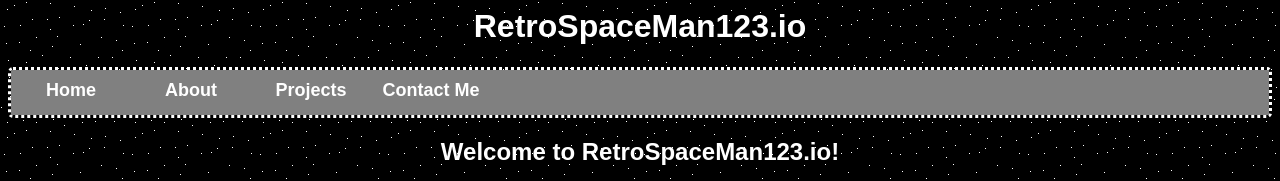
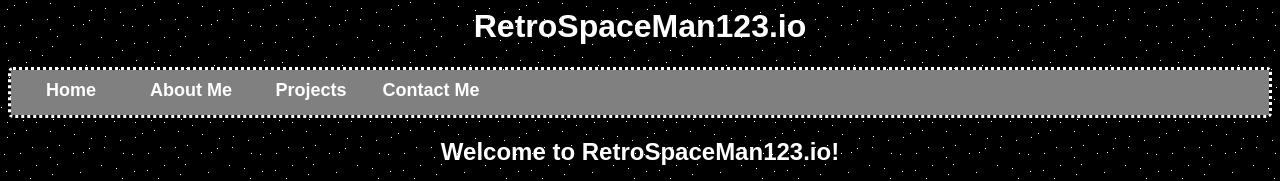
Before and after one commit to RetroSpaceMan123/retrospaceman123.github.io, a React (Vite) app in the folder retrospaceman.github.io/: page / in a window 1280 px wide. Shown: the part 153-334 px from the top of the page. Built offline with nearby package versions, Linux system fonts and the light colour scheme.

Commit message:
Update NavBar link text and Add Success component

```diff
--- a/retrospaceman.github.io/src/components/NavBar.tsx
+++ b/retrospaceman.github.io/src/components/NavBar.tsx
@@ -6,7 +6,7 @@ function NavBar() {
     <nav>
         <ul>
             <Link to='/' className='nav-link'>Home</Link>
-            <Link to='/about' className='nav-link'>About</Link>
+            <Link to='/about' className='nav-link'>About Me</Link>
             <Link to='/projects' className='nav-link'>Projects</Link>
             <Link to='/contact' className='nav-link'>Contact Me</Link>
         </ul>
```
Also changed, not shown: retrospaceman.github.io/src/components/Success.tsx (added, +11 -0 lines).
